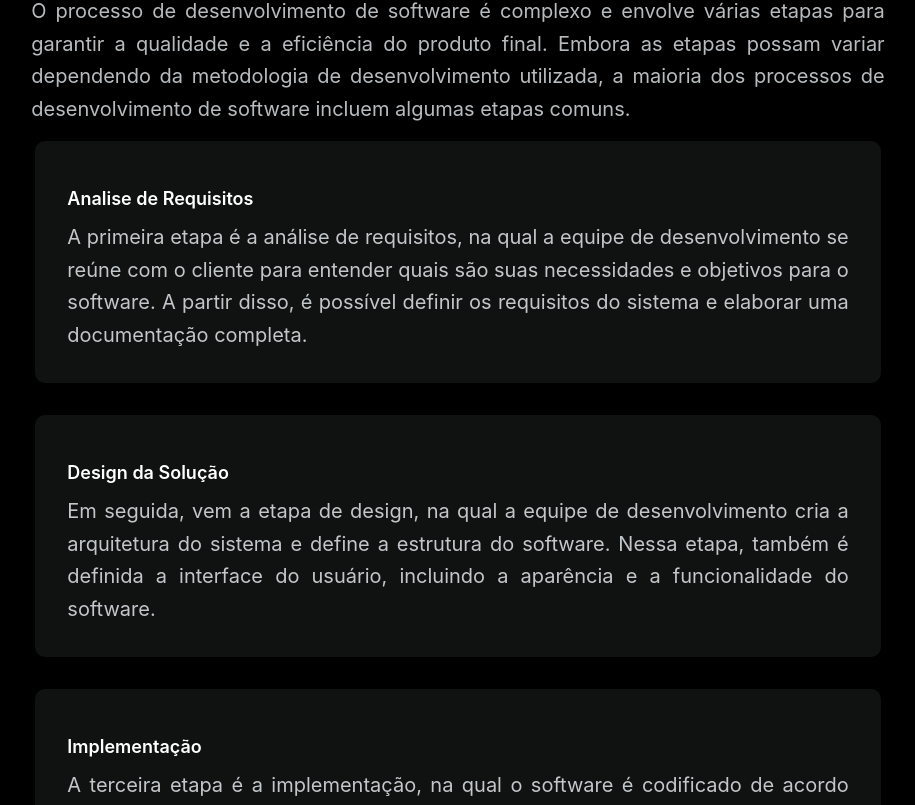
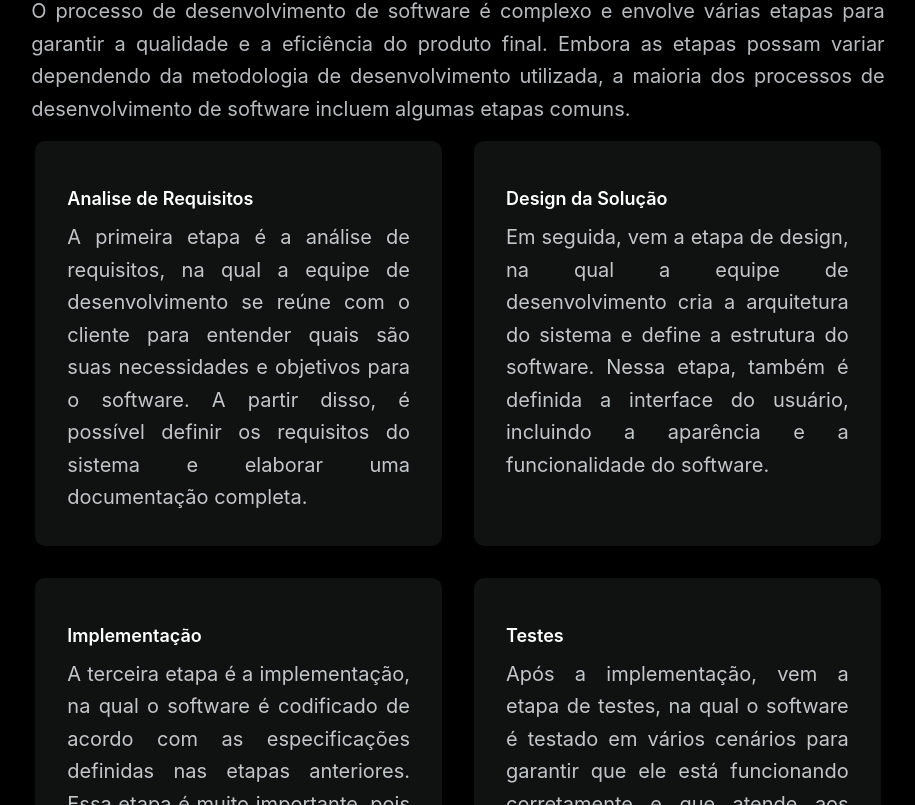
Before and after one commit to joaoovitoor/contrateumprogramador, a Next.js app: page / in a window 1280 px wide. Shown: the part 2675-3480 px from the top of the page, without its empty margins (182-1097 px from the left). Built offline with nearby package versions, Linux system fonts and the light colour scheme.

Commit message:
update layout and contents

```diff
--- a/styles/globals.css
+++ b/styles/globals.css
@@ -85,6 +85,11 @@ a {
   grid-gap: 32px;
 }
 
+@media (min-width: 720px) {
+  .fsac4 {
+    grid-template-columns: repeat(2, 1fr);
+  }
+}
 
 .ktq4 {
   background-color: #101111;
```
